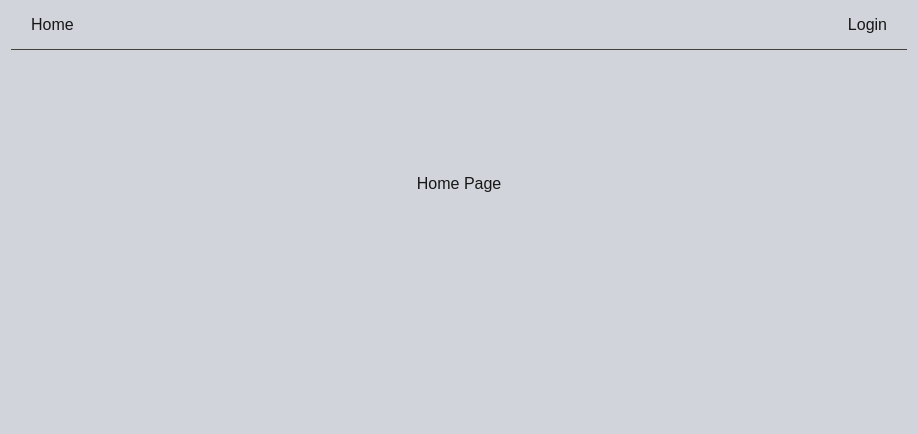
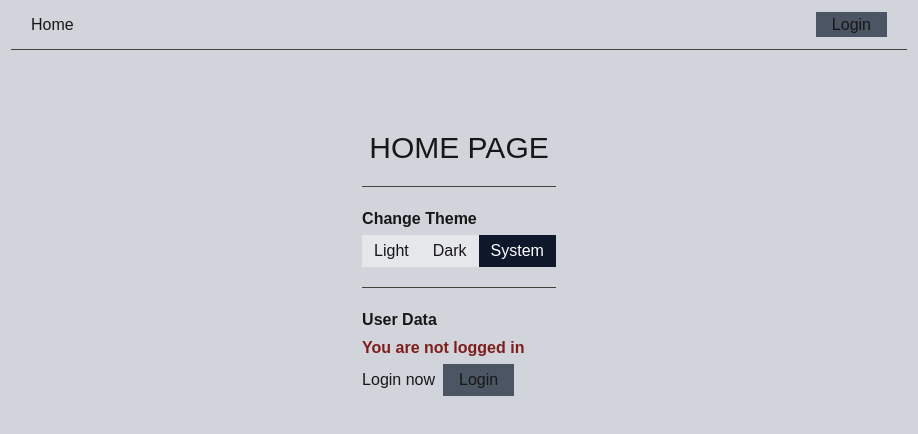
Before and after one commit to CodeWithZaky/frontend-test, a Next.js app: page / in a window 1280 px wide. Shown: the top 434 px of the page, without its empty margins (181-1099 px from the left). Built offline with nearby package versions, Linux system fonts and the light colour scheme.

Commit message:
refactor : ui and theme

```diff
--- a/src/components/navbar.tsx
+++ b/src/components/navbar.tsx
@@ -6,10 +6,12 @@ function Navbar() {
   return (
     <div className="relative">
       <div className="flex justify-between items-center border-stone-700 border-b h-[50px]">
-        <Link href="/" className="px-5">
+        <Link href="/" className="ml-5">
           Home
         </Link>
-        <DropdownMenu />
+        <div>
+          <DropdownMenu />
+        </div>
       </div>
     </div>
   );
@@ -30,20 +32,23 @@ const DropdownMenu = () => {
   return (
     <div className="relative">
       {session?.status === "unauthenticated" && (
-        <Link href="/login" className="px-5 cursor-pointer">
+        <Link
+          href="/login"
+          className="bg-gray-600 mr-5 px-4 py-1 text-center cursor-pointer"
+        >
           Login
         </Link>
       )}
       {session?.status === "authenticated" && (
         <div>
           <span
-            className="px-5 cursor-pointer"
+            className="hover:bg-stone-600 mr-5 px-4 py-1 border border-gray-600 rounded-md text-center cursor-pointer"
             onClick={() => setIsOpenDropdown(!isOpenDropdown)}
           >
             {session.user?.username}
           </span>
           {isOpenDropdown && (
-            <div className="right-0 z-10 absolute bg-stone-900 mt-2 py-1 border border-stone-700 rounded-md w-48">
+            <div className="right-0 z-10 absolute bg-stone-900 mt-2 border border-stone-700 rounded-md w-48">
               <Link
                 href="/profile"
                 className="block hover:bg-stone-600 px-4 py-2 text-gray-200 text-sm"
--- a/src/pages/index.tsx
+++ b/src/pages/index.tsx
@@ -1,17 +1,50 @@
+import ThemeSwitcher from "@/components/theme-switcher";
 import useSession from "@/hooks/useSession";
+import Link from "next/link";
 
 export default function Home() {
   const session = useSession();
 
   return (
-    <div className="flex justify-center items-center gap-5 min-h-72">
+    <div className="flex justify-center items-center gap-5 py-20 min-h-72">
       <div className="flex flex-col gap-5">
-        <p>Home Page</p>
-        <div>
-          {session?.status === "authenticated" && (
+        <h1 className="mx-auto text-3xl">HOME PAGE</h1>
+        <Sparator />
+        <div className="space-y-1">
+          <p className="font-bold">Change Theme</p>
+          <ThemeSwitcher />
+        </div>
+        <Sparator />
+        <div className="space-y-1">
+          <p className="font-bold">User Data</p>
+
+          {session?.status === "unauthenticated" ? (
             <>
-              <p>email: {session.user.username}</p>
-              <p>passwprd: {session.user.password}</p>
+              <p className="font-bold text-red-900">You are not logged in</p>
+              <div className="flex items-center gap-2">
+                <p>Login now</p>
+                <Link
+                  href="/login"
+                  className="bg-gray-600 px-4 py-1 text-center"
+                >
+                  Login
+                </Link>
+              </div>
+            </>
+          ) : (
+            <>
+              <div>
+                {session?.status === "authenticated" && (
+                  <>
+                    <p className="text-stone-400">
+                      username: {session.user.username}
+                    </p>
+                    <p className="text-stone-400">
+                      password: {session.user.password}
+                    </p>
+                  </>
+                )}
+              </div>
             </>
           )}
         </div>
@@ -19,3 +52,5 @@ export default function Home() {
     </div>
   );
 }
+
+const Sparator = () => <div className="bg-stone-700 w-full h-px" />;
```
